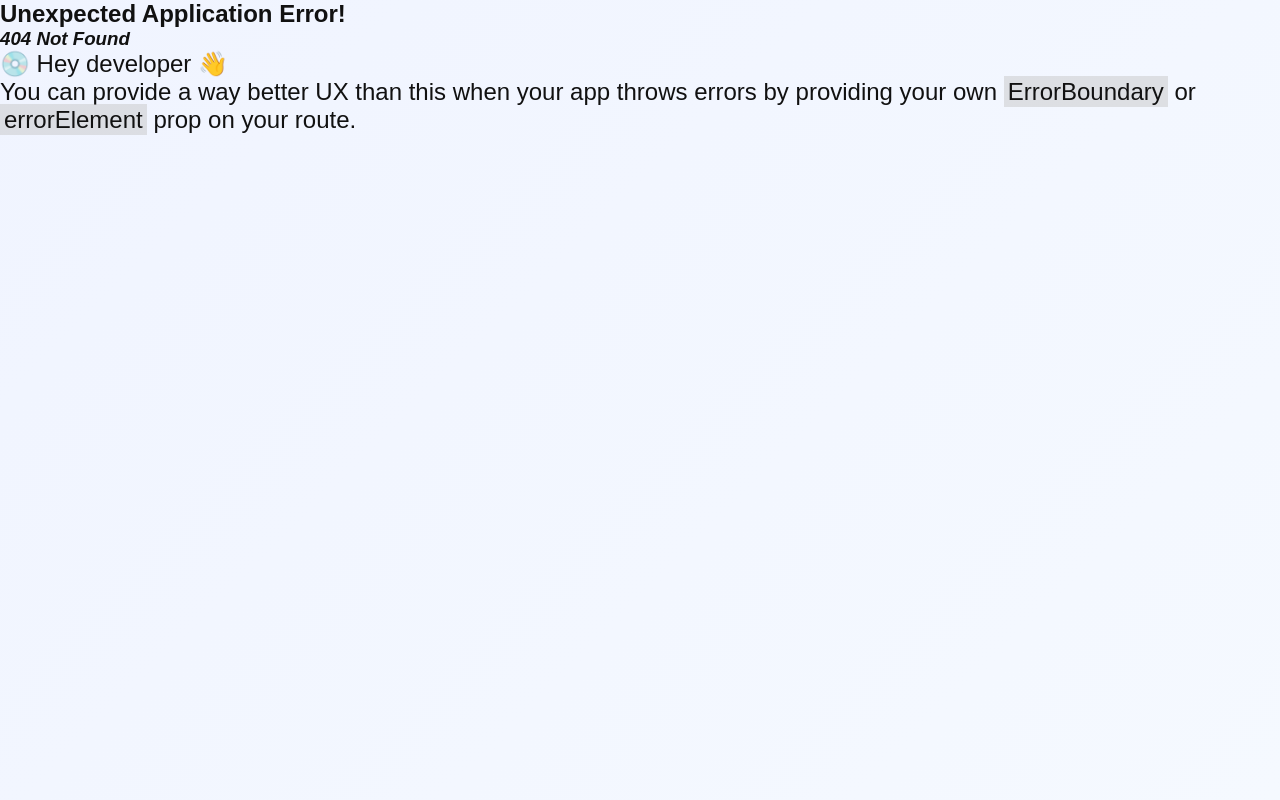
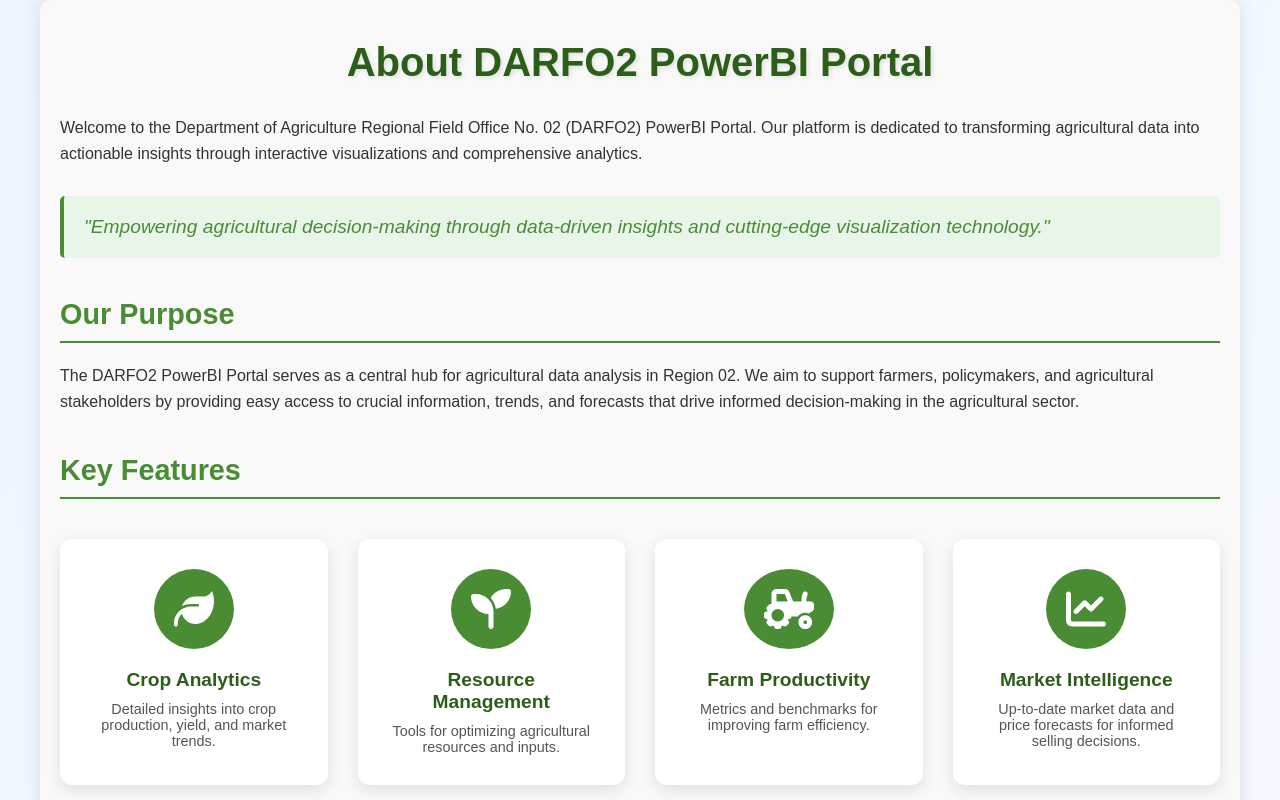
Before and after one commit to Kunada930/PowerBI, a React (Create React App) app: page /PowerBI/about in a window 1280 px wide. Before the commit this address had no page. Shown: the top 800 px of the page. Built offline with nearby package versions, Linux system fonts and the light colour scheme.

Commit message:
about page added, comments added for readable code

```diff
--- /dev/null
+++ b/src/components/about.jsx
@@ -0,0 +1,159 @@
+import React from 'react';
+import { FontAwesomeIcon } from '@fortawesome/react-fontawesome';
+import { faLeaf, faSeedling, faTractor, faChartLine } from '@fortawesome/free-solid-svg-icons';
+import styled from 'styled-components';
+
+const AboutContainer = styled.div`
+  max-width: 1200px;
+  margin: 0 auto;
+  padding: 40px 20px;
+  font-family: 'Arial', 'Roboto', sans-serif;
+  color: #333;
+  background-color: #f9f9f9;
+  border-radius: 10px;
+  box-shadow: 0 0 20px rgba(0, 0, 0, 0.1);
+`;
+
+const Header = styled.h1`
+  font-size: 2.5rem;
+  color: #2c5e1a;
+  text-align: center;
+  margin-bottom: 30px;
+  text-shadow: 2px 2px 4px rgba(0, 0, 0, 0.1);
+`;
+
+const SubHeader = styled.h2`
+  font-size: 1.8rem;
+  color: #4a8c34;
+  margin-top: 40px;
+  margin-bottom: 20px;
+  border-bottom: 2px solid #4a8c34;
+  padding-bottom: 10px;
+`;
+
+const Paragraph = styled.p`
+  font-size: 1rem;
+  line-height: 1.6;
+  margin-bottom: 20px;
+`;
+
+const MissionStatement = styled.blockquote`
+  font-size: 1.2rem;
+  font-style: italic;
+  color: #4a8c34;
+  border-left: 4px solid #4a8c34;
+  padding: 20px;
+  margin: 30px 0;
+  background-color: #e8f5e9;
+  border-radius: 5px;
+`;
+
+const FeatureGrid = styled.div`
+  display: grid;
+  grid-template-columns: repeat(auto-fit, minmax(220px, 1fr));
+  gap: 30px;
+  margin-top: 40px;
+`;
+
+const FeatureItem = styled.div`
+  text-align: center;
+  padding: 30px;
+  background-color: #ffffff;
+  border-radius: 12px;
+  transition: all 0.3s ease;
+  box-shadow: 0 5px 15px rgba(0, 0, 0, 0.1);
+
+  &:hover {
+    transform: translateY(-10px);
+    box-shadow: 0 15px 30px rgba(0, 0, 0, 0.2);
+  }
+`;
+
+const FeatureIcon = styled(FontAwesomeIcon)`
+  font-size: 2.5rem;
+  color: #ffffff;
+  background-color: #4a8c34;
+  padding: 20px;
+  border-radius: 50%;
+  margin-bottom: 20px;
+  transition: all 0.3s ease;
+
+  ${FeatureItem}:hover & {
+    transform: scale(1.1);
+  }
+`;
+
+const FeatureTitle = styled.h3`
+  font-size: 1.2rem;
+  color: #2c5e1a;
+  margin-bottom: 10px;
+`;
+
+const FeatureDescription = styled.p`
+  font-size: 0.9rem;
+  color: #555;
+`;
+
+const AboutPage = () => {
+  return (
+    <AboutContainer>
+      <Header>About DARFO2 PowerBI Portal</Header>
+
+      <Paragraph>
+        Welcome to the Department of Agriculture Regional Field Office No. 02 (DARFO2) PowerBI Portal.
+        Our platform is dedicated to transforming agricultural data into actionable insights through
+        interactive visualizations and comprehensive analytics.
+      </Paragraph>
+
+      <MissionStatement>
+        "Empowering agricultural decision-making through data-driven insights and cutting-edge visualization technology."
+      </MissionStatement>
+
+      <SubHeader>Our Purpose</SubHeader>
+      <Paragraph>
+        The DARFO2 PowerBI Portal serves as a central hub for agricultural data analysis in Region 02.
+        We aim to support farmers, policymakers, and agricultural stakeholders by providing easy access
+        to crucial information, trends, and forecasts that drive informed decision-making in the agricultural sector.
+      </Paragraph>
+
+      <SubHeader>Key Features</SubHeader>
+      <FeatureGrid>
+        <FeatureItem>
+          <FeatureIcon icon={faLeaf} />
+          <FeatureTitle>Crop Analytics</FeatureTitle>
+          <FeatureDescription>Detailed insights into crop production, yield, and market trends.</FeatureDescription>
+        </FeatureItem>
+        <FeatureItem>
+          <FeatureIcon icon={faSeedling} />
+          <FeatureTitle>Resource Management</FeatureTitle>
+          <FeatureDescription>Tools for optimizing agricultural resources and inputs.</FeatureDescription>
+        </FeatureItem>
+        <FeatureItem>
+          <FeatureIcon icon={faTractor} />
+          <FeatureTitle>Farm Productivity</FeatureTitle>
+          <FeatureDescription>Metrics and benchmarks for improving farm efficiency.</FeatureDescription>
+        </FeatureItem>
+        <FeatureItem>
+          <FeatureIcon icon={faChartLine} />
+          <FeatureTitle>Market Intelligence</FeatureTitle>
+          <FeatureDescription>Up-to-date market data and price forecasts for informed selling decisions.</FeatureDescription>
+        </FeatureItem>
+      </FeatureGrid>
+
+      <SubHeader>Our Commitment</SubHeader>
+      <Paragraph>
+        At DARFO2, we are committed to fostering sustainable agricultural practices, enhancing food security,
+        and improving the livelihoods of farmers in our region. Through this PowerBI Portal, we strive to
+        bridge the gap between data and action, enabling a more resilient and prosperous agricultural sector.
+      </Paragraph>
+
+      <Paragraph>
+        Whether you're a farmer looking to optimize your crop production, a researcher analyzing agricultural trends,
+        or a policymaker shaping agricultural policies, our portal provides the insights you need to make
+        data-driven decisions that positively impact agriculture in Region 02 and beyond.
+      </Paragraph>
+    </AboutContainer>
+  );
+};
+
+export default AboutPage;
--- a/src/components/page.jsx
+++ b/src/components/page.jsx
@@ -14,10 +14,12 @@ import rcesAnimation from "../animations/rces.json"
 import { FontAwesomeIcon } from '@fortawesome/react-fontawesome';
 import { faHome, faInfoCircle, faPhone, faEnvelope, faMapMarkerAlt, faShieldAlt, faBars } from '@fortawesome/free-solid-svg-icons';
 import styled from 'styled-components'
-import { faFacebook, faLinkedin, faInstagram, faXTwitter } from '@fortawesome/free-brands-svg-icons';
+import { faFacebook } from '@fortawesome/free-brands-svg-icons';
 import { Link } from 'react-router-dom';
 import { ReactTyped } from 'react-typed'
 
+
+//For responsive webpage
 const CardContainer = styled.div`
   display: flex;
   flex-wrap: wrap;
@@ -44,6 +46,7 @@ const CardWrapper = styled.div`
   }
 `
 
+//Navbar code
 const Navbar = () => {
   const [isMenuOpen, setIsMenuOpen] = useState(false);
 
@@ -54,7 +57,6 @@ const Navbar = () => {
   return (
     <nav className="navbar">
       <div className="navbar-title">
-        {/* <h1>DARFO2 PowerBI Portal</h1> */}
       </div>
       <div className="hamburger" onClick={toggleMenu}>
         <FontAwesomeIcon icon={faBars} />
@@ -64,7 +66,7 @@ const Navbar = () => {
           <FontAwesomeIcon icon={faHome} className="nav-icon" />
           Home
         </Link>
-        <Link to="https://www.google.com/error">
+        <Link to="/about">
           <FontAwesomeIcon icon={faInfoCircle} className="nav-icon" />
           About
           </Link>
@@ -81,6 +83,8 @@ const Navbar = () => {
   );
 };
 
+
+//Footer code
 const Footer = () => (
   <footer className="footer">
     <div className="footer-content">
@@ -98,17 +102,17 @@ const Footer = () => (
       </div>
       <div className="footer-section">
         <h4>Contact Us</h4>
-        <p><FontAwesomeIcon icon={faPhone} /> (123) 456-7890</p>
-        <p><FontAwesomeIcon icon={faEnvelope} /> darafis02@gmail.com</p>
+        <p><FontAwesomeIcon icon={faPhone} /> (078) 396-1328 / (078) 844-1031</p>
+        <p><FontAwesomeIcon icon={faEnvelope} /> ored.rfo2@da.gov.ph</p>
         <p><FontAwesomeIcon icon={faMapMarkerAlt} /> Nursery Compound, San Gabriel, Tuguegarao City, Cagayan 3500</p>
       </div>
       <div className="footer-section">
         <h4>Connect With Us</h4>
         <div className="social-icons">
-          <a href="https://facebook.com" aria-label="Facebook"><FontAwesomeIcon icon={faFacebook} /></a>
-          <a href="https://twitter.com" aria-label="Twitter"><FontAwesomeIcon icon={faXTwitter} /></a>
+          <a href="https://www.facebook.com/daregion2official" aria-label="Facebook"><FontAwesomeIcon icon={faFacebook} /></a>
+          {/* <a href="https://twitter.com" aria-label="Twitter"><FontAwesomeIcon icon={faXTwitter} /></a>
           <a href="https://instagram.com" aria-label="Instagram"><FontAwesomeIcon icon={faInstagram} /></a>
-          <a href="https://linkedin.com" aria-label="LinkedIn"><FontAwesomeIcon icon={faLinkedin} /></a>
+          <a href="https://linkedin.com" aria-label="LinkedIn"><FontAwesomeIcon icon={faLinkedin} /></a> */}
         </div>
       </div>
     </div>
@@ -118,6 +122,7 @@ const Footer = () => (
   </footer>
 );
 
+// Hero effect
 const Hero = () => {
   return (
     <div className="hero-section">
@@ -141,7 +146,7 @@ const Hero = () => {
   );
 };
 
-
+//function per card
 function Page() {
   const [cards] = useState([
     {
@@ -274,12 +279,15 @@ function Page() {
     }
   ]);
 
+  //When "View Analytics" is clicked, it will open another link for the power bi page
   const handleViewAnalytics = (url) => {
     if (url) {
       window.open(url, '_blank', 'noopener,noreferrer');
     }
   };
 
+
+  //render part
   return (
     <div>
       <Navbar />
--- a/src/index.js
+++ b/src/index.js
@@ -5,6 +5,7 @@ import './index.css';
 import './styles/page.css'
 import App from './App';
 import Page from './components/page';
+import About from './components/about'
 
 
 const router = createBrowserRouter([
@@ -16,6 +17,10 @@ const router = createBrowserRouter([
     path: "/dadospowerbiportal",
     element: <Page/>
   },
+  {
+    path: "/about",
+    element: <About/>
+  },
 ], {
   basename: "/PowerBI"  // This should match your repository name
 });
```
